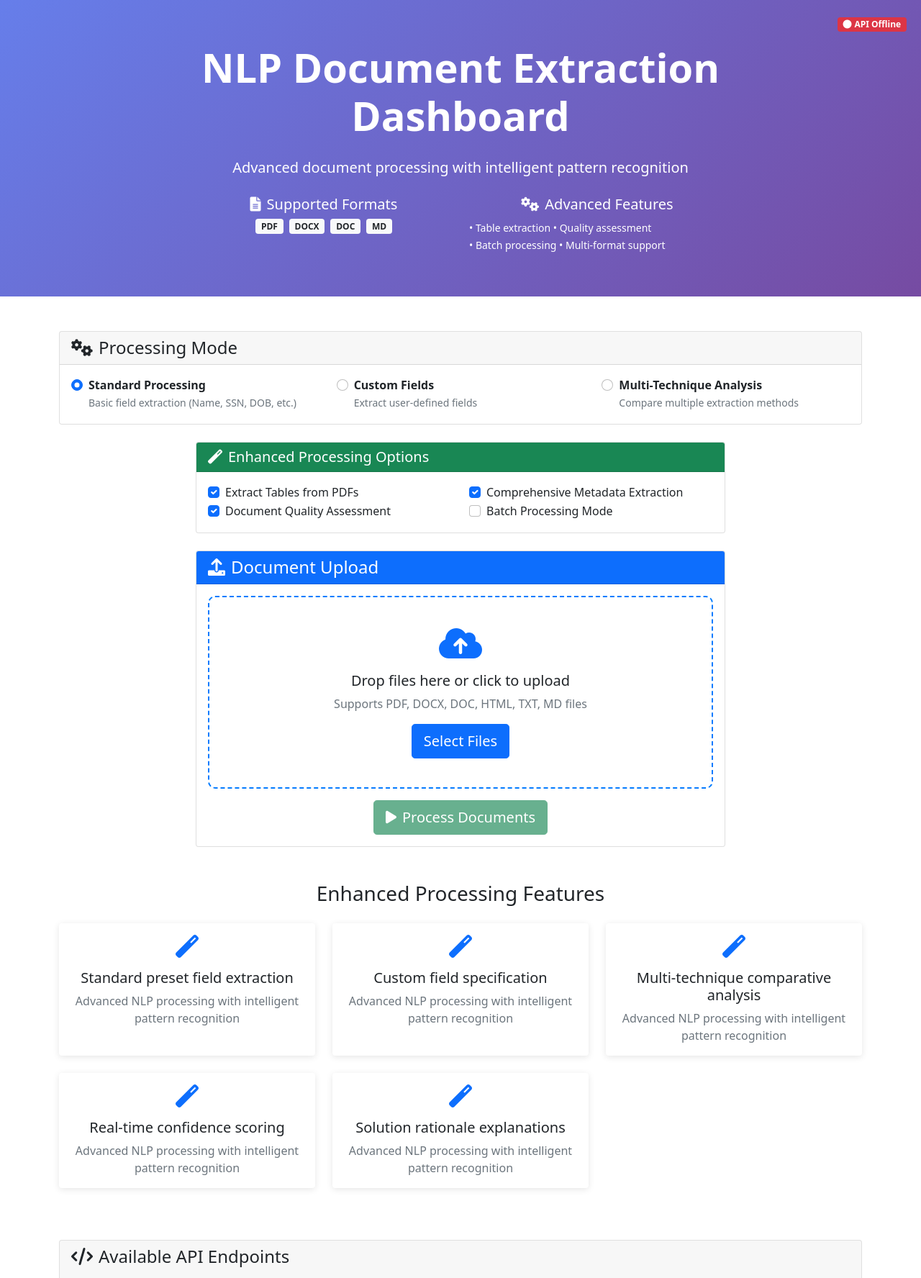
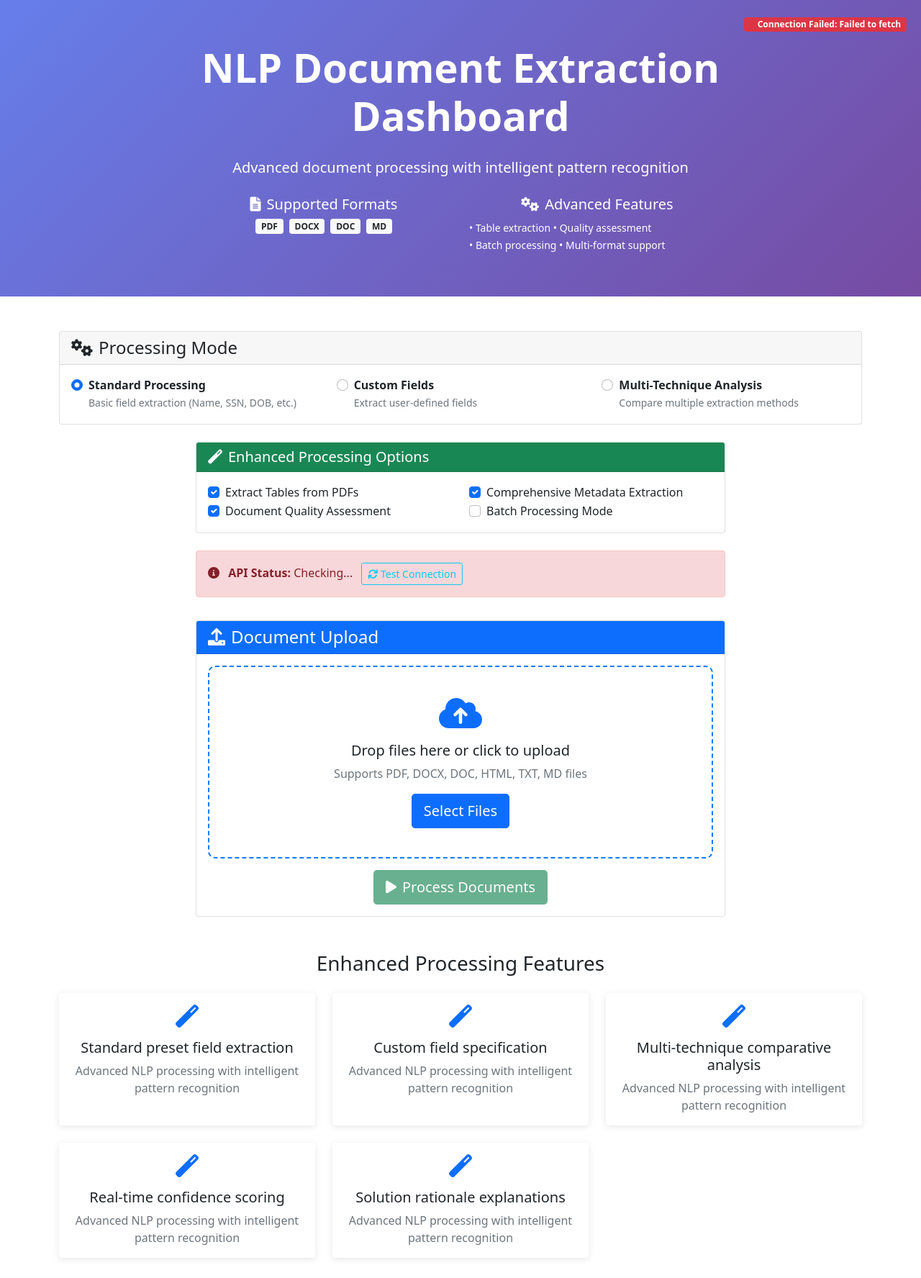
Before and after one commit to ganeshramakrishnanbr/NLPKeyValueExtractorFromDocuments, a Django app: page / in a window 1280 px wide. Shown: the top 1776 px of the page at 72% size. Run offline with Django 5.2, Linux system fonts and the light colour scheme.

Commit message:
Add a connection test to check if the server is reachable from dashboard
Implement an API status check on the dashboard to verify server connectivity.

Replit-Commit-Author: Agent
Replit-Commit-Session-Id: 93d63bb3-5445-403f-aaf5-5968f2b83b45
Replit-Commit-Screenshot-Url: https://storage.googleapis.com/screenshot-production-us-central1/ed13caed-8941-43fd-85c4-c805e77eccc7/558e3ddd-84d9-40bb-9428-0da59e153554.jpg

```diff
--- a/frontend/templates/dashboard/home.html
+++ b/frontend/templates/dashboard/home.html
@@ -247,6 +247,19 @@
             </div>
         </div>
 
+        <!-- API Status Check -->
+        <div class="row mb-3">
+            <div class="col-lg-8 mx-auto">
+                <div class="alert alert-info" id="api-status-alert">
+                    <i class="fas fa-info-circle me-2"></i>
+                    <strong>API Status:</strong> <span id="api-status">Checking...</span>
+                    <button class="btn btn-sm btn-outline-info ms-2" onclick="checkAPIStatus()">
+                        <i class="fas fa-sync"></i> Test Connection
+                    </button>
+                </div>
+            </div>
+        </div>
+
         <!-- Document Upload Section -->
         <div class="row mb-5">
             <div class="col-lg-8 mx-auto">
@@ -361,6 +374,47 @@
         const resultsContainer = document.getElementById('results-container');
         const processBtn = document.getElementById('process-btn');
         let selectedFiles = [];
+
+        // API Status Check Function
+        async function checkAPIStatus() {
+            const statusElement = document.getElementById('api-status');
+            const alertElement = document.getElementById('api-status-alert');
+
+            statusElement.innerHTML = '<i class="fas fa-spinner fa-spin"></i> Testing...';
+            alertElement.className = 'alert alert-info';
+
+            try {
+                console.log('Testing API connection to localhost:8000...');
+
+                const response = await fetch('http://localhost:8000/test', {
+                    method: 'GET',
+                    mode: 'cors',
+                    cache: 'no-cache',
+                    headers: {
+                        'Content-Type': 'application/json',
+                    }
+                });
+
+                console.log('API Response Status:', response.status);
+                console.log('API Response OK:', response.ok);
+
+                if (response.ok) {
+                    const data = await response.json();
+                    console.log('API Response Data:', data);
+                    statusElement.innerHTML = '<i class="fas fa-check text-success"></i> Connected Successfully';
+                    alertElement.className = 'alert alert-success';
+                } else {
+                    throw new Error(`HTTP ${response.status}`);
+                }
+            } catch (error) {
+                console.error('API Connection Error:', error);
+                statusElement.innerHTML = `<i class="fas fa-times text-danger"></i> Connection Failed: ${error.message}`;
+                alertElement.className = 'alert alert-danger';
+            }
+        }
+
+        // Initialize API status check on page load
+        document.addEventListener('DOMContentLoaded', checkAPIStatus);
 
         // Processing mode handling
         document.querySelectorAll('input[name="processing-mode"]').forEach(radio => {
```
